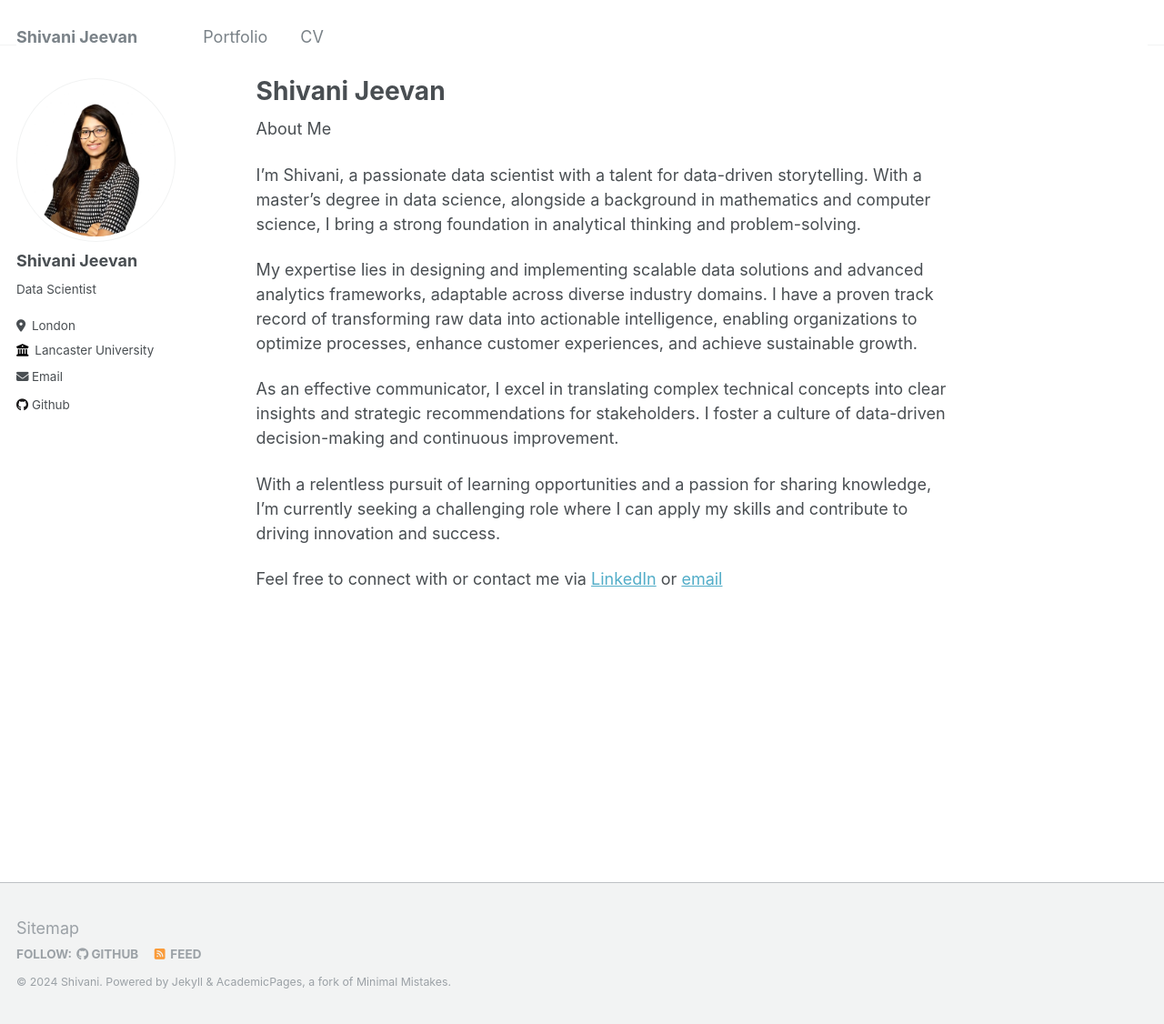
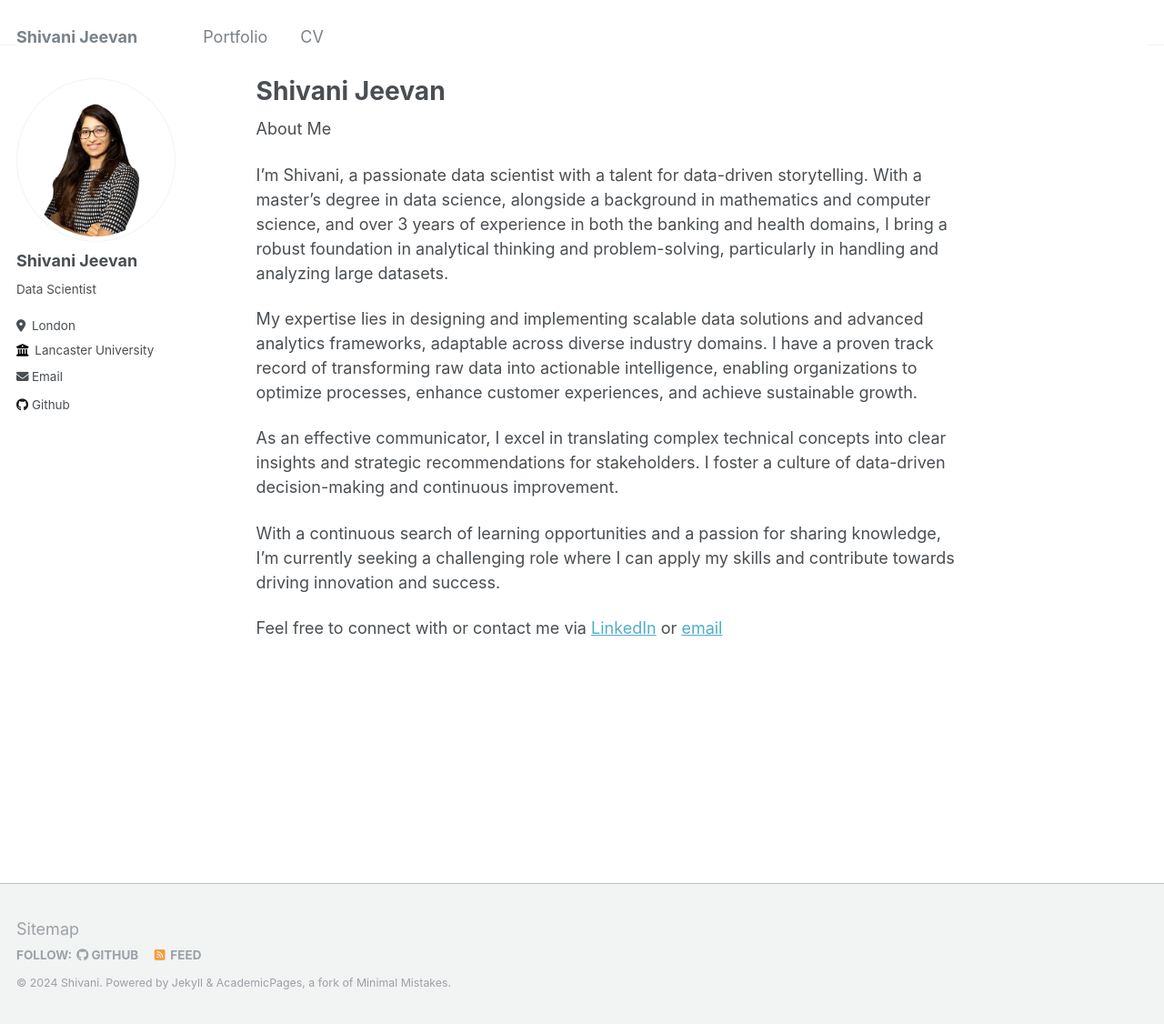
Before and after one commit to shivani-JP/shivani-jp.github.io, a Jekyll site: the page built from _pages/about.md, in a window 1280 px wide and 1126 px high. Shown: the whole window at 91% size. Built offline with Jekyll 4.4.1, drawn with Linux system fonts in a browser that asks for light colours.

Commit message:
adding about me

```diff
--- a/_pages/about.md
+++ b/_pages/about.md
@@ -9,12 +9,12 @@ redirect_from:
 
 About Me
 
-I'm Shivani, a passionate data scientist with a talent for data-driven storytelling. With a master's degree in data science, alongside a background in mathematics and computer science, I bring a strong foundation in analytical thinking and problem-solving.
+I'm Shivani, a passionate data scientist with a talent for data-driven storytelling. With a master's degree in data science, alongside a background in mathematics and computer science, and over 3 years of experience in both the banking and health domains, I bring a robust foundation in analytical thinking and problem-solving, particularly in handling and analyzing large datasets.
 
 My expertise lies in designing and implementing scalable data solutions and advanced analytics frameworks, adaptable across diverse industry domains. I have a proven track record of transforming raw data into actionable intelligence, enabling organizations to optimize processes, enhance customer experiences, and achieve sustainable growth.
 
 As an effective communicator, I excel in translating complex technical concepts into clear insights and strategic recommendations for stakeholders. I foster a culture of data-driven decision-making and continuous improvement.
 
-With a relentless pursuit of learning opportunities and a passion for sharing knowledge, I'm currently seeking a challenging role where I can apply my skills and contribute to driving innovation and success.
+With a continuous search of learning opportunities and a passion for sharing knowledge, I'm currently seeking a challenging role where I can apply my skills and contribute towards driving innovation and success.
 
 Feel free to connect with or contact me via [LinkedIn](www.linkedin.com/in/shivanijeevan/) or [email](shivanijeevanp@gmail.com)
```
